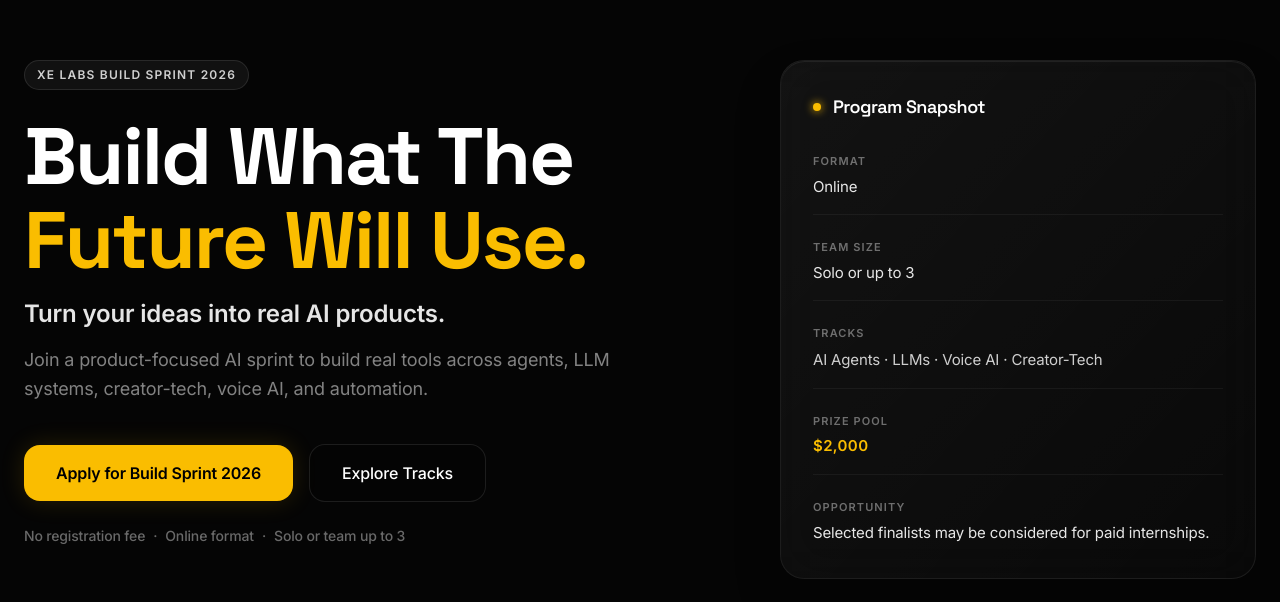
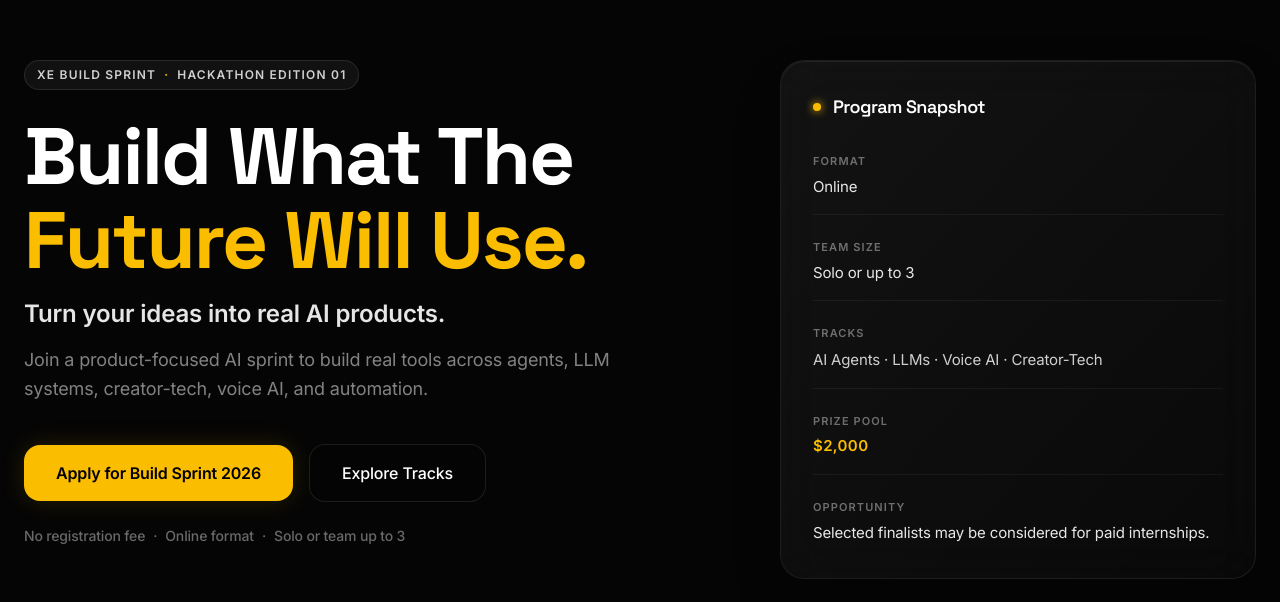
Before and after one commit to rajstories/Xe_Labs, a Next.js app: page /careers in a window 1280 px wide. Shown: the part 196-798 px from the top of the page. Built offline with nearby package versions, Linux system fonts and the light colour scheme.

Commit message:
feat: update careers hero eyebrow badge text

```diff
--- a/app/careers/page.tsx
+++ b/app/careers/page.tsx
@@ -114,7 +114,7 @@ export default function CareersPage() {
               transition={{ duration: 0.8, ease: [0.16, 1, 0.3, 1] }}
             >
               <div className="inline-flex items-center gap-2 px-3 py-1.5 rounded-full border border-white/10 bg-white/5 text-[11px] md:text-xs font-semibold text-white/80 mb-6 tracking-widest uppercase">
-                XE Labs Build Sprint 2026
+                XE Build Sprint <span className="text-[#fabd00]">&middot;</span> Hackathon Edition 01
               </div>
 
               <h1 className="font-bold tracking-tight leading-[1.05] text-[2.5rem] sm:text-5xl lg:text-[4.5rem] xl:text-[5rem] mb-4">
```
